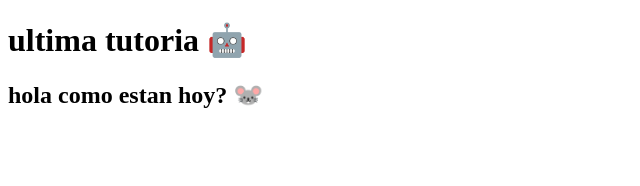
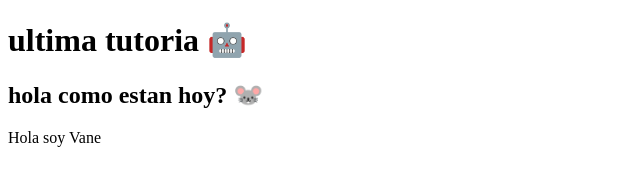
Before and after one commit to pazgustavoandres/UltimaTutoria, a plain HTML site: page index.html in a window 1280 px wide. Shown: the whole page, without its empty margins (0-640 px from the left). Drawn offline with Linux system fonts and the light colour scheme.

Commit message:
añadi un p

```diff
--- a/index.html
+++ b/index.html
@@ -8,5 +8,6 @@
   <body>
     <h1>ultima tutoria 🤖</h1>
     <h2>hola como estan hoy? 🐭</h2>
+    <p>Hola soy Vane</p>
   </body>
 </html>
```
